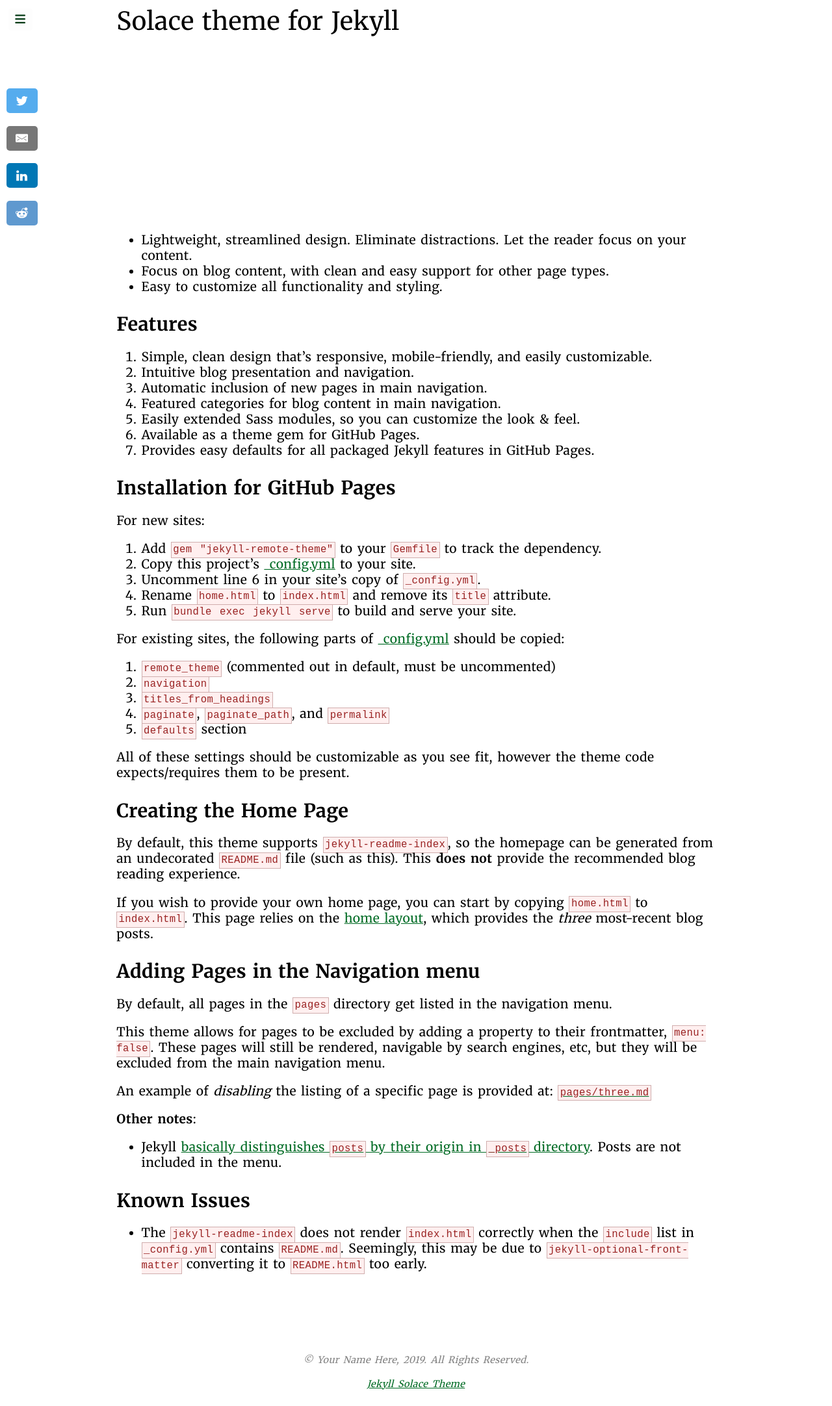
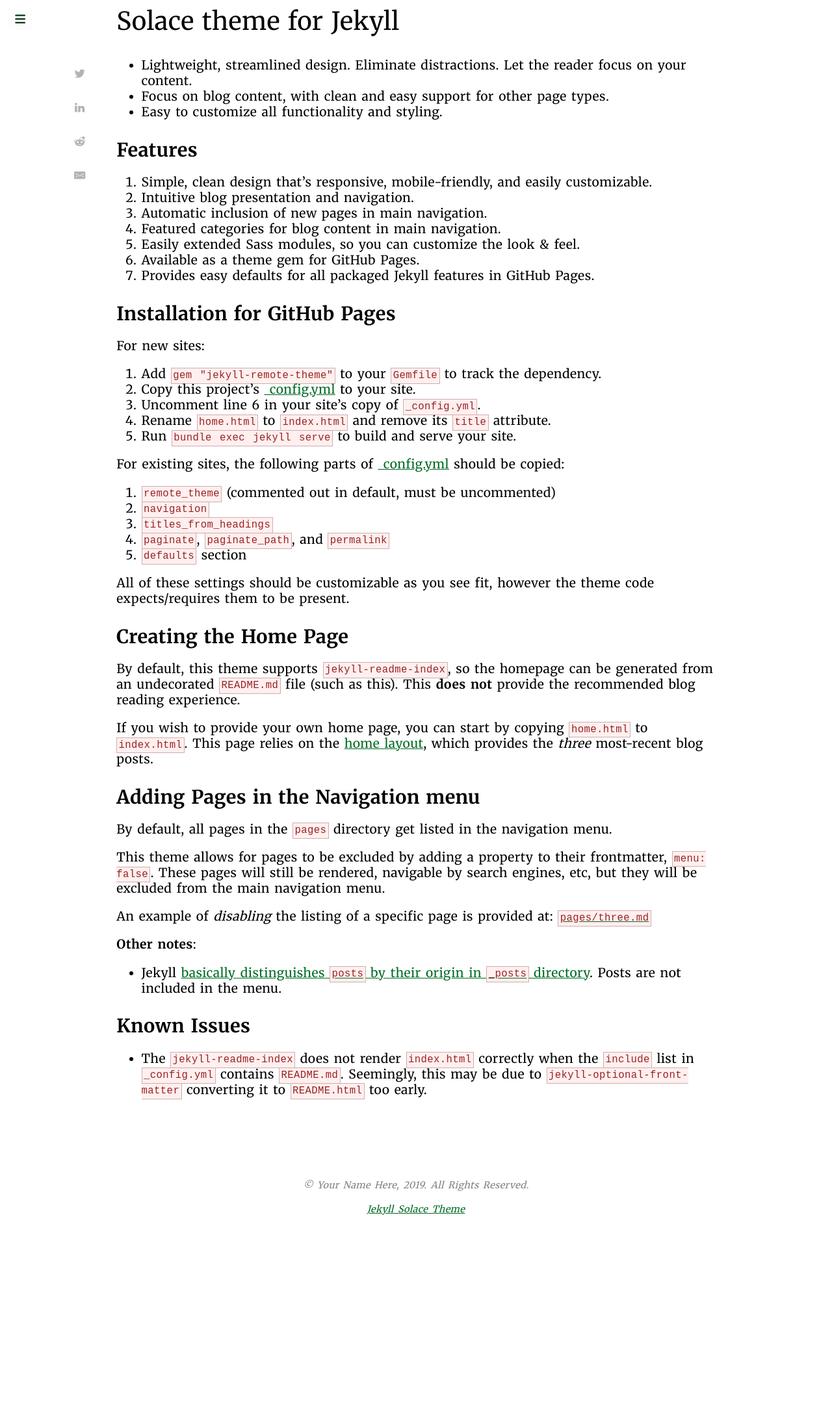
Before and after one commit to samba/jekyll-solace-theme, a Jekyll site: the page built from README.md, in a window 1280 px wide. Shown: the whole page at 65% size. Built offline with Jekyll 4.4.1, drawn with Linux system fonts in a browser that asks for light colours; nearby versions of some CDN libraries; our own code applies the rules of GitHub Pages for plain Markdown files; a style sheet for code colours, icons or effects is not loaded; after the commit the page ends 1896 px from its top, so only the background shows below that.

Commit message:
Social icons play nice in sidebar w/ nice colors

```diff
--- a/_config.yml
+++ b/_config.yml
@@ -20,6 +20,8 @@
   linkedin: true
   reddit: true
   email: true
+  style:
+    color-mode: medium                     # options: "medium", "grayscale", "black" or (nil)
 
 
 
--- a/_includes/sharing.html
+++ b/_includes/sharing.html
@@ -1,6 +1,6 @@
 {% unless site.sharing.disabled or page.sharing.disabled %}
 <aside class="social-share-buttons {{include.class}}">
-
+<div class="sharing">
 {% assign author = site.data.authors[post.author] | default: site.author %}
 {% capture share_text %}
 {{ page.title }} via {{ author.twitter }}
@@ -8,11 +8,12 @@
 
 {% assign share_url = page.permalink | default: page.url | absolute_url | uri_escape %}
 {% assign share_text = share_text | uri_escape %}
+{% assign btn_class = include.button_class | default: site.sharing.style.color-mode | default: "unstyled" %}
 
 {% if site.sharing.facebook %}
   <!-- Sharingbutton Facebook -->
   <a class="resp-sharing-button__link" href="https://facebook.com/sharer/sharer.php?u=TEMPLATE_URL" target="_blank" rel="noopener" aria-label="">
-    <div class="resp-sharing-button resp-sharing-button--facebook resp-sharing-button--small"><div aria-hidden="true" class="resp-sharing-button__icon resp-sharing-button__icon--solid">
+    <div class="resp-sharing-button {{ btn_class }} resp-sharing-button--facebook resp-sharing-button--small"><div aria-hidden="true" class="resp-sharing-button__icon resp-sharing-button__icon--solid">
       <svg xmlns="http://www.w3.org/2000/svg" viewBox="0 0 24 24"><path d="M18.77 7.46H14.5v-1.9c0-.9.6-1.1 1-1.1h3V.5h-4.33C10.24.5 9.5 3.44 9.5 5.32v2.15h-3v4h3v12h5v-12h3.85l.42-4z"/></svg>
       </div>
     </div>
@@ -21,7 +22,7 @@
 {% if site.sharing.twitter %}
   <!-- Sharingbutton Twitter -->
   <a class="resp-sharing-button__link" href="https://twitter.com/intent/tweet/?text=TEMPLATE_TEXT&amp;url=TEMPLATE_URL" target="_blank" rel="noopener" aria-label="">
-    <div class="resp-sharing-button resp-sharing-button--twitter resp-sharing-button--small"><div aria-hidden="true" class="resp-sharing-button__icon resp-sharing-button__icon--solid">
+    <div class="resp-sharing-button {{ btn_class }} resp-sharing-button--twitter resp-sharing-button--small"><div aria-hidden="true" class="resp-sharing-button__icon resp-sharing-button__icon--solid">
       <svg xmlns="http://www.w3.org/2000/svg" viewBox="0 0 24 24"><path d="M23.44 4.83c-.8.37-1.5.38-2.22.02.93-.56.98-.96 1.32-2.02-.88.52-1.86.9-2.9 1.1-.82-.88-2-1.43-3.3-1.43-2.5 0-4.55 2.04-4.55 4.54 0 .36.03.7.1 1.04-3.77-.2-7.12-2-9.36-4.75-.4.67-.6 1.45-.6 2.3 0 1.56.8 2.95 2 3.77-.74-.03-1.44-.23-2.05-.57v.06c0 2.2 1.56 4.03 3.64 4.44-.67.2-1.37.2-2.06.08.58 1.8 2.26 3.12 4.25 3.16C5.78 18.1 3.37 18.74 1 18.46c2 1.3 4.4 2.04 6.97 2.04 8.35 0 12.92-6.92 12.92-12.93 0-.2 0-.4-.02-.6.9-.63 1.96-1.22 2.56-2.14z"/></svg>
       </div>
     </div>
@@ -30,17 +31,8 @@
 {% if site.sharing.tumblr %}
   <!-- Sharingbutton Tumblr -->
   <a class="resp-sharing-button__link" href="https://www.tumblr.com/widgets/share/tool?posttype=link&amp;title=TEMPLATE_TEXT&amp;caption=TEMPLATE_TEXT&amp;content=TEMPLATE_URL&amp;canonicalUrl=TEMPLATE_URL&amp;shareSource=tumblr_share_button" target="_blank" rel="noopener" aria-label="">
-    <div class="resp-sharing-button resp-sharing-button--tumblr resp-sharing-button--small"><div aria-hidden="true" class="resp-sharing-button__icon resp-sharing-button__icon--solid">
+    <div class="resp-sharing-button {{ btn_class }} resp-sharing-button--tumblr resp-sharing-button--small"><div aria-hidden="true" class="resp-sharing-button__icon resp-sharing-button__icon--solid">
       <svg xmlns="http://www.w3.org/2000/svg" viewBox="0 0 24 24"><path d="M13.5.5v5h5v4h-5V15c0 5 3.5 4.4 6 2.8v4.4c-6.7 3.2-12 0-12-4.2V9.5h-3V6.7c1-.3 2.2-.7 3-1.3.5-.5 1-1.2 1.4-2 .3-.7.6-1.7.7-3h3.8z"/></svg>
-      </div>
-    </div>
-  </a>
-{% endif %}
-{% if site.sharing.email %}
-  <!-- Sharingbutton E-Mail -->
-  <a class="resp-sharing-button__link" href="mailto:?subject=TEMPLATE_TEXT&amp;body=TEMPLATE_URL" target="_self" rel="noopener" aria-label="">
-    <div class="resp-sharing-button resp-sharing-button--email resp-sharing-button--small"><div aria-hidden="true" class="resp-sharing-button__icon resp-sharing-button__icon--solid">
-      <svg xmlns="http://www.w3.org/2000/svg" viewBox="0 0 24 24"><path d="M22 4H2C.9 4 0 4.9 0 6v12c0 1.1.9 2 2 2h20c1.1 0 2-.9 2-2V6c0-1.1-.9-2-2-2zM7.25 14.43l-3.5 2c-.08.05-.17.07-.25.07-.17 0-.34-.1-.43-.25-.14-.24-.06-.55.18-.68l3.5-2c.24-.14.55-.06.68.18.14.24.06.55-.18.68zm4.75.07c-.1 0-.2-.03-.27-.08l-8.5-5.5c-.23-.15-.3-.46-.15-.7.15-.22.46-.3.7-.14L12 13.4l8.23-5.32c.23-.15.54-.08.7.15.14.23.07.54-.16.7l-8.5 5.5c-.08.04-.17.07-.27.07zm8.93 1.75c-.1.16-.26.25-.43.25-.08 0-.17-.02-.25-.07l-3.5-2c-.24-.13-.32-.44-.18-.68s.44-.32.68-.18l3.5 2c.24.13.32.44.18.68z"/></svg>
       </div>
     </div>
   </a>
@@ -48,7 +40,7 @@
 {% if site.sharing.pinterest %}
   <!-- Sharingbutton Pinterest -->
   <a class="resp-sharing-button__link" href="https://pinterest.com/pin/create/button/?url=TEMPLATE_URL&amp;media=TEMPLATE_URL&amp;description=TEMPLATE_TEXT" target="_blank" rel="noopener" aria-label="">
-    <div class="resp-sharing-button resp-sharing-button--pinterest resp-sharing-button--small"><div aria-hidden="true" class="resp-sharing-button__icon resp-sharing-button__icon--solid">
+    <div class="resp-sharing-button {{ btn_class }} resp-sharing-button--pinterest resp-sharing-button--small"><div aria-hidden="true" class="resp-sharing-button__icon resp-sharing-button__icon--solid">
       <svg xmlns="http://www.w3.org/2000/svg" viewBox="0 0 24 24"><path d="M12.14.5C5.86.5 2.7 5 2.7 8.75c0 2.27.86 4.3 2.7 5.05.3.12.57 0 .66-.33l.27-1.06c.1-.32.06-.44-.2-.73-.52-.62-.86-1.44-.86-2.6 0-3.33 2.5-6.32 6.5-6.32 3.55 0 5.5 2.17 5.5 5.07 0 3.8-1.7 7.02-4.2 7.02-1.37 0-2.4-1.14-2.07-2.54.4-1.68 1.16-3.48 1.16-4.7 0-1.07-.58-1.98-1.78-1.98-1.4 0-2.55 1.47-2.55 3.42 0 1.25.43 2.1.43 2.1l-1.7 7.2c-.5 2.13-.08 4.75-.04 5 .02.17.22.2.3.1.14-.18 1.82-2.26 2.4-4.33.16-.58.93-3.63.93-3.63.45.88 1.8 1.65 3.22 1.65 4.25 0 7.13-3.87 7.13-9.05C20.5 4.15 17.18.5 12.14.5z"/></svg>
       </div>
     </div>
@@ -57,7 +49,7 @@
 {% if site.sharing.linkedin %}
   <!-- Sharingbutton LinkedIn -->
   <a class="resp-sharing-button__link" href="https://www.linkedin.com/shareArticle?mini=true&amp;url=TEMPLATE_URL&amp;title=TEMPLATE_TEXT&amp;summary=TEMPLATE_TEXT&amp;source=TEMPLATE_URL" target="_blank" rel="noopener" aria-label="">
-    <div class="resp-sharing-button resp-sharing-button--linkedin resp-sharing-button--small"><div aria-hidden="true" class="resp-sharing-button__icon resp-sharing-button__icon--solid">
+    <div class="resp-sharing-button {{ btn_class }} resp-sharing-button--linkedin resp-sharing-button--small"><div aria-hidden="true" class="resp-sharing-button__icon resp-sharing-button__icon--solid">
       <svg xmlns="http://www.w3.org/2000/svg" viewBox="0 0 24 24"><path d="M6.5 21.5h-5v-13h5v13zM4 6.5C2.5 6.5 1.5 5.3 1.5 4s1-2.4 2.5-2.4c1.6 0 2.5 1 2.6 2.5 0 1.4-1 2.5-2.6 2.5zm11.5 6c-1 0-2 1-2 2v7h-5v-13h5V10s1.6-1.5 4-1.5c3 0 5 2.2 5 6.3v6.7h-5v-7c0-1-1-2-2-2z"/></svg>
       </div>
     </div>
@@ -66,7 +58,7 @@
 {% if site.sharing.reddit %}
   <!-- Sharingbutton Reddit -->
   <a class="resp-sharing-button__link" href="https://reddit.com/submit/?url=TEMPLATE_URL&amp;resubmit=true&amp;title=TEMPLATE_TEXT" target="_blank" rel="noopener" aria-label="">
-    <div class="resp-sharing-button resp-sharing-button--reddit resp-sharing-button--small"><div aria-hidden="true" class="resp-sharing-button__icon resp-sharing-button__icon--solid">
+    <div class="resp-sharing-button {{ btn_class }} resp-sharing-button--reddit resp-sharing-button--small"><div aria-hidden="true" class="resp-sharing-button__icon resp-sharing-button__icon--solid">
       <svg xmlns="http://www.w3.org/2000/svg" viewBox="0 0 24 24"><path d="M24 11.5c0-1.65-1.35-3-3-3-.96 0-1.86.48-2.42 1.24-1.64-1-3.75-1.64-6.07-1.72.08-1.1.4-3.05 1.52-3.7.72-.4 1.73-.24 3 .5C17.2 6.3 18.46 7.5 20 7.5c1.65 0 3-1.35 3-3s-1.35-3-3-3c-1.38 0-2.54.94-2.88 2.22-1.43-.72-2.64-.8-3.6-.25-1.64.94-1.95 3.47-2 4.55-2.33.08-4.45.7-6.1 1.72C4.86 8.98 3.96 8.5 3 8.5c-1.65 0-3 1.35-3 3 0 1.32.84 2.44 2.05 2.84-.03.22-.05.44-.05.66 0 3.86 4.5 7 10 7s10-3.14 10-7c0-.22-.02-.44-.05-.66 1.2-.4 2.05-1.54 2.05-2.84zM2.3 13.37C1.5 13.07 1 12.35 1 11.5c0-1.1.9-2 2-2 .64 0 1.22.32 1.6.82-1.1.85-1.92 1.9-2.3 3.05zm3.7.13c0-1.1.9-2 2-2s2 .9 2 2-.9 2-2 2-2-.9-2-2zm9.8 4.8c-1.08.63-2.42.96-3.8.96-1.4 0-2.74-.34-3.8-.95-.24-.13-.32-.44-.2-.68.15-.24.46-.32.7-.18 1.83 1.06 4.76 1.06 6.6 0 .23-.13.53-.05.67.2.14.23.06.54-.18.67zm.2-2.8c-1.1 0-2-.9-2-2s.9-2 2-2 2 .9 2 2-.9 2-2 2zm5.7-2.13c-.38-1.16-1.2-2.2-2.3-3.05.38-.5.97-.82 1.6-.82 1.1 0 2 .9 2 2 0 .84-.53 1.57-1.3 1.87z"/></svg>
       </div>
     </div>
@@ -75,12 +67,21 @@
 {% if site.sharing.hackernews %}
   <!-- Sharingbutton Hacker News -->
   <a class="resp-sharing-button__link" href="https://news.ycombinator.com/submitlink?u=TEMPLATE_URL&amp;t=TEMPLATE_TEXT" target="_blank" rel="noopener" aria-label="">
-    <div class="resp-sharing-button resp-sharing-button--hackernews resp-sharing-button--small"><div aria-hidden="true" class="resp-sharing-button__icon resp-sharing-button__icon--solid">
+    <div class="resp-sharing-button {{ btn_class }} resp-sharing-button--hackernews resp-sharing-button--small"><div aria-hidden="true" class="resp-sharing-button__icon resp-sharing-button__icon--solid">
               <svg xmlns="http://www.w3.org/2000/svg" viewBox="0 0 140 140"><path fill-rule="evenodd" d="M60.94 82.314L17 0h20.08l25.85 52.093c.397.927.86 1.888 1.39 2.883.53.994.995 2.02 1.393 3.08.265.4.463.764.596 1.095.13.334.262.63.395.898.662 1.325 1.26 2.618 1.79 3.877.53 1.26.993 2.42 1.39 3.48 1.06-2.254 2.22-4.673 3.48-7.258 1.26-2.585 2.552-5.27 3.877-8.052L103.49 0h18.69L77.84 83.308v53.087h-16.9v-54.08z"></path></svg>
       </div>
     </div>
   </a>
 {% endif %}
-
+{% if site.sharing.email %}
+  <!-- Sharingbutton E-Mail -->
+  <a class="resp-sharing-button__link" href="mailto:?subject=TEMPLATE_TEXT&amp;body=TEMPLATE_URL" target="_self" rel="noopener" aria-label="">
+    <div class="resp-sharing-button {{ btn_class }} resp-sharing-button--email resp-sharing-button--small"><div aria-hidden="true" class="resp-sharing-button__icon resp-sharing-button__icon--solid">
+      <svg xmlns="http://www.w3.org/2000/svg" viewBox="0 0 24 24"><path d="M22 4H2C.9 4 0 4.9 0 6v12c0 1.1.9 2 2 2h20c1.1 0 2-.9 2-2V6c0-1.1-.9-2-2-2zM7.25 14.43l-3.5 2c-.08.05-.17.07-.25.07-.17 0-.34-.1-.43-.25-.14-.24-.06-.55.18-.68l3.5-2c.24-.14.55-.06.68.18.14.24.06.55-.18.68zm4.75.07c-.1 0-.2-.03-.27-.08l-8.5-5.5c-.23-.15-.3-.46-.15-.7.15-.22.46-.3.7-.14L12 13.4l8.23-5.32c.23-.15.54-.08.7.15.14.23.07.54-.16.7l-8.5 5.5c-.08.04-.17.07-.27.07zm8.93 1.75c-.1.16-.26.25-.43.25-.08 0-.17-.02-.25-.07l-3.5-2c-.24-.13-.32-.44-.18-.68s.44-.32.68-.18l3.5 2c.24.13.32.44.18.68z"/></svg>
+      </div>
+    </div>
+  </a>
+{% endif %}
+</div>
 </aside>
 {% endunless %}
--- a/_layouts/base.html
+++ b/_layouts/base.html
@@ -21,12 +21,9 @@
 		{% include header.html title=pagetitle %}
 
 
-		{% include sharing.html class="sidebar" %}
 
 		{{content}}
 
-
-		{% include sharing.html class="article-footer" %}
 
 		<footer class="bottom">
 		<div class="vcenter center">
--- a/_layouts/page.html
+++ b/_layouts/page.html
@@ -4,12 +4,14 @@
 menu: true
 ---
 
+{% include sharing.html class="sidebar"  %}
 
 
 <article class="content {{page.content_class}}">
 {{ content }}
 </article>
 
+{% include sharing.html class="article-footer" %}
 
 <footer>
 {% include footer.html %}
--- a/_layouts/post.html
+++ b/_layouts/post.html
@@ -6,9 +6,12 @@
 ---
 
 
+{% include sharing.html class="sidebar" %}
 
 {% include post-main.html post=page show_reading_time=true %}
 
+
+{% include sharing.html class="article-footer" %}
 
 
 {% assign count_tags = page.tags | size %}
--- a/_sass/sharing.scss
+++ b/_sass/sharing.scss
@@ -6,15 +6,23 @@
 
 aside.social-share-buttons {
 
+  div.sharing {
+    font-size: 90%;
+  }
+
+  // article.social-share-buttons.sidebar
   &.sidebar {
+    // NOTE: this is actually a container of the sidebar.
+    // width: 100%;
+    position: relative;
+    left: 0;
+    top: 0;
+    margin: 0;
+
     display: none;
 
-    margin-left: 1em;
     margin-left: auto;
     margin-right: auto;
-
-    float: left;
-    clear: left;
 
     z-index: 20000;
 
@@ -23,42 +31,65 @@
     }
 
     @include large {
+      display: block;
+    }
 
-      position: relative;
-      display: block;
-      display: inline-block;
 
-      // top: 4em;
-      // left: -2em;
-      bottom: auto;
-      right: auto;
-      width: 2em; // causes it to display vertically
-      height: auto;
+    div.sharing {
+      position: fixed;
+      // left: -3em;
+      width: 2em;
+      height: 50%;
 
-      margin-top: 2em;
-      margin-bottom: auto;
+      a.resp-sharing-button__link {
+        position: relative;
+        left: -5em;
+      }
 
     }
 
-
   }
 
-  &.article-footer {
+  // article.social-share-buttons.article-header
+  &.article-header {
 
     display: none;
 
+    float: right;
+    clear: right;
+
     @include medium-small {
       display: block;
-      bottom: 1em;
-      right: 0.5em;
-      top: auto;
-      left: auto;
       height: 2em; // causes it to display horizontally
       width: auto;
     }
   }
 
+  // article.social-share-buttons.article-footer
+  &.article-footer {
+
+    display: none;
+    clear: left;
+    float: left;
+
+    @extend %clearfix;
+
+    @include medium-small {
+      display: block;
+
+      div.sharing {
+        // height: 2em; // causes it to display horizontally
+        width: auto;
+      }
+
+
+    }
+  }
+
 }
+
+
+
 
  .resp-sharing-button__link,
  .resp-sharing-button__icon {
@@ -102,6 +133,8 @@
    fill: #fff;
    stroke: none
  }
+
+
 
  .resp-sharing-button--twitter {
    background-color: #55acee
@@ -283,3 +316,111 @@
    background-color: #FB6200;
    border-color: #FB6200;
  }
+
+
+.resp-sharing-button.black {
+
+  background-color: black;
+  border-color: black;
+
+  &:hover {
+    background-color: #222222;
+    border-color: #222222;
+  }
+
+  &:active {
+    background-color: #222222;
+    border-color: #222222;
+  }
+
+}
+
+.resp-sharing-button {
+  &.inverted {
+    filter: invert(100%);
+  }
+
+  &.greyscale, &.grayscale {
+
+    $grey: #333333;
+    $white: #ffffff;
+
+
+    background-color: $grey;
+    border-color: $grey;
+
+    &:hover {
+      background-color: lighten($grey, 50%);
+      border-color: lighten($grey, 50%);
+    }
+
+    &:active {
+      background-color: lighten($grey, 50%);
+      border-color: lighten($grey, 50%);
+    }
+
+    .resp-sharing-button__link {
+      color: darken($white, 10%);
+    }
+
+     /* Non solid icons get a stroke */
+    .resp-sharing-button__icon {
+      stroke: darken($white, 10%);
+      fill: none
+    }
+
+    /* Solid icons get a fill */
+    .resp-sharing-button__icon--solid,
+    .resp-sharing-button__icon--solidcircle {
+      fill: darken($white, 10%);
+      stroke: none
+    }
+
+  }
+
+  &.medium {
+
+    $grey: #333333;
+
+
+
+    background-color: transparent;
+    border-color: $grey;
+
+
+     /* Non solid icons get a stroke */
+    .resp-sharing-button__icon {
+      stroke: lighten($grey, 50%);
+      fill: none;
+      border-color: darken($grey, 30%);
+    }
+
+    /* Solid icons get a fill */
+    .resp-sharing-button__icon--solid,
+    .resp-sharing-button__icon--solidcircle {
+      fill: lighten($grey, 50%);
+      stroke: none;
+      border-color: darken($grey, 30%);
+    }
+
+    &:hover {
+
+      /* Non solid icons get a stroke */
+      .resp-sharing-button__icon {
+        color: $grey;
+        stroke: $grey;
+
+      }
+
+      /* Solid icons get a fill */
+      .resp-sharing-button__icon--solid,
+      .resp-sharing-button__icon--solidcircle {
+        stroke: none;
+        color: $grey;
+        fill: $grey;
+      }
+    }
+
+  }
+
+}
```
